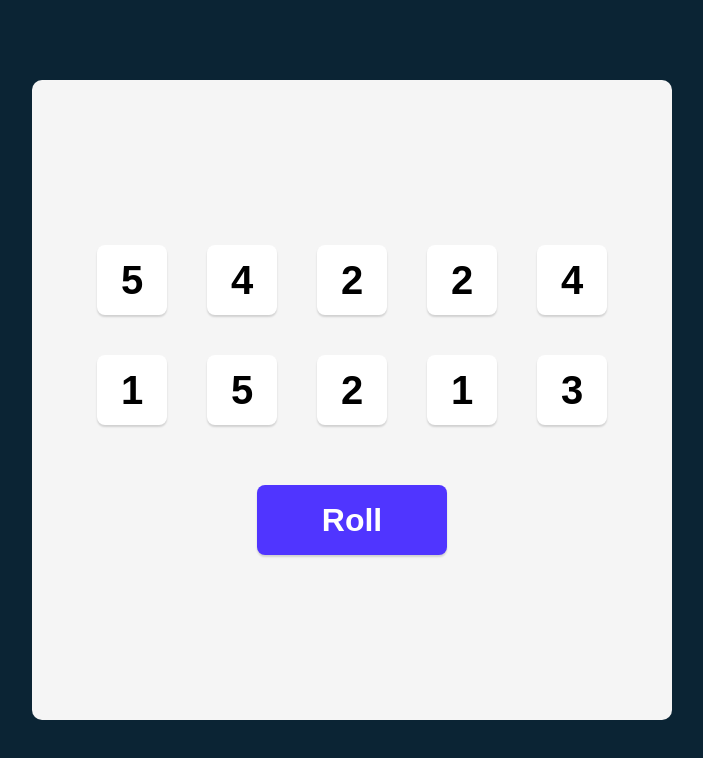
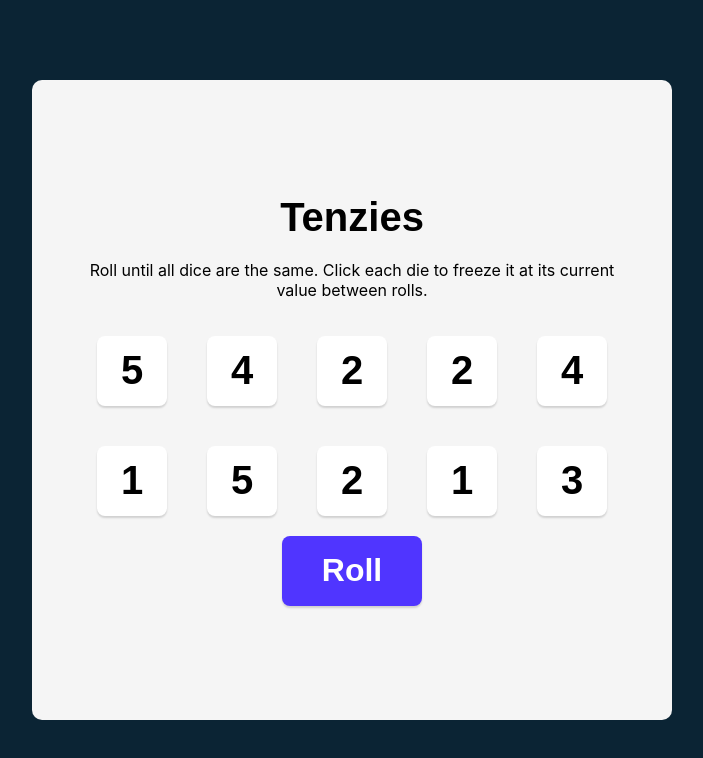
Before and after one commit to EmersonFras/Tenzies, a React (Vite) app: page / in a window 1280 px wide. Shown: the top 758 px of the page, without its empty margins (288-991 px from the left). Built offline with nearby package versions, Linux system fonts and the light colour scheme.

Commit message:
Adds win check, currently changes roll die button, no functionality

```diff
--- a/package.json
+++ b/package.json
@@ -11,6 +11,7 @@
   },
   "dependencies": {
     "react": "^18.3.1",
+    "react-confetti": "^6.2.2",
     "react-dom": "^18.3.1"
   },
   "devDependencies": {
--- a/src/App.jsx
+++ b/src/App.jsx
@@ -3,8 +3,10 @@ import Die from './components/Die'
 import { nanoid } from 'nanoid'
 
 function App() {
+    const [dice, setDice] = useState(allNewDice())
 
-    const [dice, setDice] = useState(allNewDice())
+    const gameWon = dice.every((die) => (die.isHeld == true && die.value == dice[0].value))
+
 
     function allNewDice() {
         return new Array(10)
@@ -28,14 +30,16 @@ function App() {
         })))
     }
 
-    const diceElement = dice.map((data) => (<Die holdDie={holdDie} value={data.value} id={data.id} key={data.id} isHeld={data.isHeld} />))
+    const diceElement = dice.map((data) => (<Die holdDie={() => holdDie(data.id)} value={data.value} key={data.id} isHeld={data.isHeld} />))
 
     return (
         <main>
+            <h1 className="title">Tenzies</h1>
+            <p className="instructions">Roll until all dice are the same. Click each die to freeze it at its current value between rolls.</p>
             <div className="dices">
                 {diceElement}
             </div>
-            <button className="dice-roll" onClick={rollDice}>Roll</button>
+            <button className="dice-roll" onClick={rollDice}>{gameWon ? "New Game" : "Roll"}</button>
         </main>
     )
 }
--- a/src/components/Die.jsx
+++ b/src/components/Die.jsx
@@ -1,13 +1,13 @@
 import React from 'react'
 
-function Die({ value, isHeld, holdDie, id }) {
+function Die({ value, isHeld, holdDie}) {
 
     const styles = {
         backgroundColor: isHeld ? "#59E391" : undefined
     }
 
     return (
-        <button onClick={() => holdDie(id)} style={styles} className="die">{value}</button>
+        <button onClick={holdDie} style={styles} className="die">{value}</button>
     )
 }
 
--- a/src/index.css
+++ b/src/index.css
@@ -22,10 +22,9 @@ div#root {
 
 main {
     background-color: #F5F5F5;
-  height: 100%;
-  min-width: 320px;
+    min-width: 510px;
     max-width: 640px;
-  min-height: 320px;
+    min-height: 510px;
     max-height: 640px;
     aspect-ratio: 1 / 1;
     border-radius: 10px;
@@ -34,7 +33,20 @@ main {
     flex-direction: column;
     justify-content: center;
     align-items: center;
-  gap: 60px;
+    padding: 45px;
+    gap: 20px;
+}
+
+.title {
+    font-size: 40px;
+    margin: 0;
+}
+
+.instructions {
+    font-family: 'Inter', sans-serif;
+    font-weight: 400;
+    margin-top: 0;
+    text-align: center;
 }
 
 .dices {
@@ -65,7 +77,9 @@ main {
 }
 
 .dice-roll {
-  width: 190px;
+    text-align: center;
+    padding: 6px 40px;
+    width: auto;
     height: 70px;
 
     box-shadow: 0px 2px 2px 0px #00000026;
@@ -76,6 +90,7 @@ main {
     color: #FFFFFF;
     font-weight: 700;
     font-size: 2rem;
+    white-space: nowrap;
 
     cursor: pointer;
 }
```
Also changed, not shown: 1 other file (tests, documents, lock files or other folders). Lines whose indentation alone changed are shown as unchanged.
